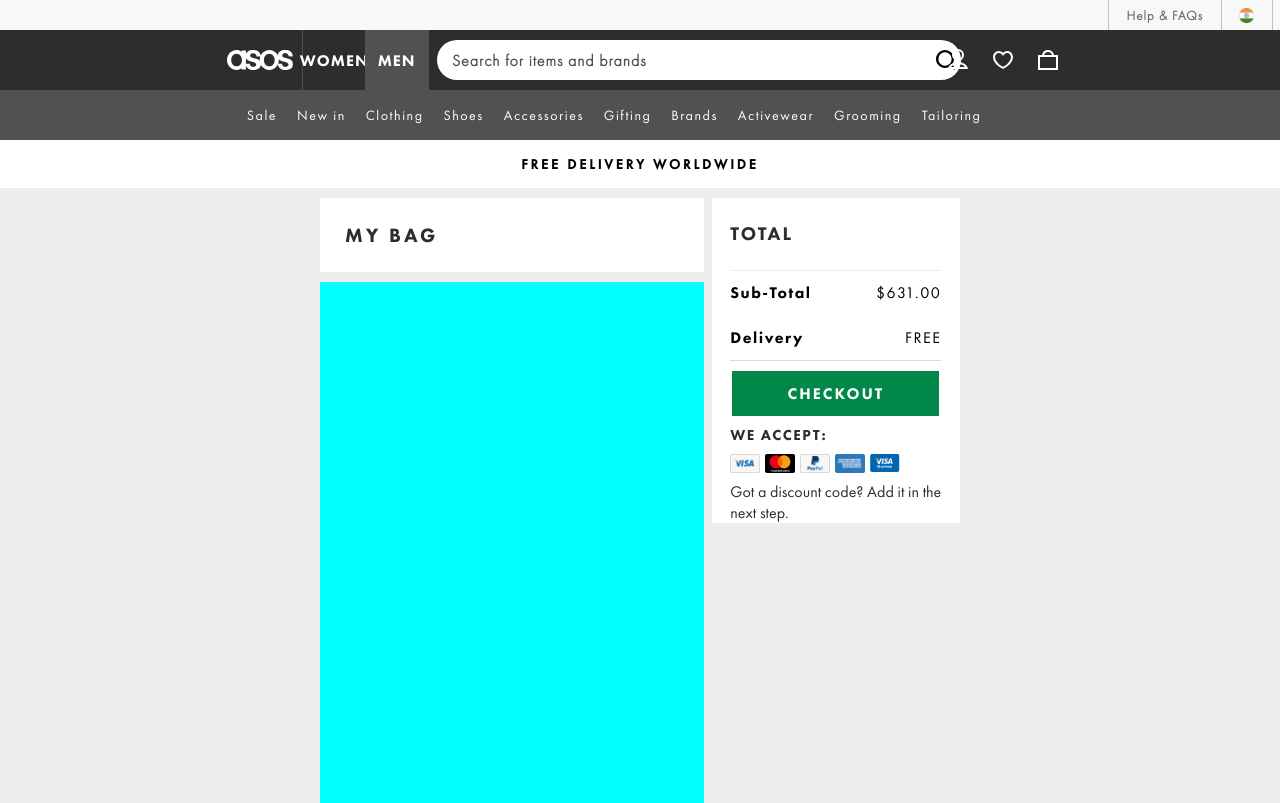
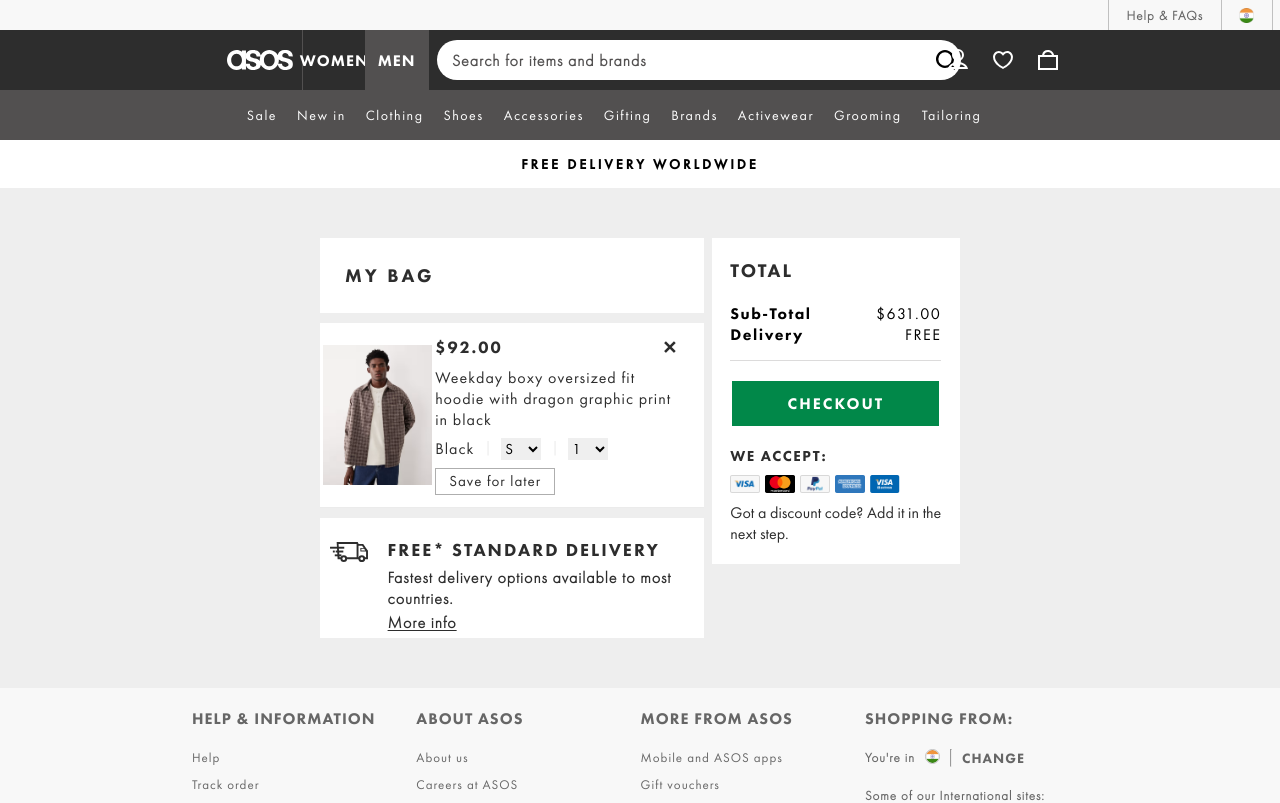
Before and after one commit to mhdnaazim/Asos, a React (Vite) app in the folder Frontend/: page /cart in a window 1280 px wide. Shown: the top 803 px of the page. Built offline with nearby package versions, Linux system fonts and the light colour scheme; a web font is replaced by a local one.

Commit message:
Cart Update

```diff
--- a/Frontend/src/App.jsx
+++ b/Frontend/src/App.jsx
@@ -8,6 +8,7 @@
 import Dashboard from './Admin/Dashboard'
 import UserEdit from "./Admin/UserEdit";
 import Cart from "./User/Components/Cart";
+import Profile from "./User/Components/Profile";
 
 const App = () => {
   return (
@@ -20,6 +21,7 @@
           <Route path="/signUp" element={<SignUp />} />
           <Route path="/login" element={<Login />} />
           <Route path="/cart" element={<Cart />} />
+          <Route path="/profile" element={<Profile />} />
 
           {/* Men  */}
           <Route path="/" element={<MenLanding />}/>
--- a/Frontend/src/User/Components/Cart.css
+++ b/Frontend/src/User/Components/Cart.css
@@ -30,19 +30,25 @@
 
 .cart {
     background-color: #EEEEEE;
-    height: 1020px;
+    height: min-content;
     width: 100%;
     display: flex;
-    align-items: center;
+    align-items: start;
     justify-content: center;
+    padding: 40px 0;
 }
 
 .cart-left {
-    height: 1000px;
+    height: min-content;
     width: 30%;
     display: flex;
     flex-direction: column;
     gap: 10px;
+}
+
+.cart-left-items {
+    height: min-content;
+    width: 100%;
 }
 
 .cart-left-top {
@@ -52,19 +58,114 @@
     display: flex;
     align-items: center;
     padding-left: 25px;
+    margin-top: 10px;
 }
 
 .cart-left-top p {
     font-family: "Futura Cyrillic Heavy";
-    font-size: 20px;
+    font-size: 19px;
     color: #2d2d2d;
     letter-spacing: 3px;
 }
 
-.cart-left-items {
-    background-color: aqua;
-    height: 800px;
+
+.cart-products {
+    background-color: #fff;
+    height: 185px;
     width: 100%;
+    display: flex;
+    border-bottom: 1px solid #2d2d2d18;
+}
+
+.cart-products-image {
+    height: 100%;
+    width: 30%;
+    display: flex;
+    align-items: center;
+    justify-content: center;
+}
+
+.cart-products-image img{
+    height: 140px;
+    width: 110px;
+    object-fit: contain;
+}
+
+.cart-products-details {
+    height: 100%;
+    width: 70%;
+    display: flex;
+    flex-direction: column;
+    align-items: start;
+    justify-content: center;
+    position: relative;
+    z-index: 7;
+    gap: 8px;
+    padding-right: 25px;
+}
+
+.cart-products-details h4{
+    width: 100%;
+    color: #2d2d2d;
+    font-family: "Futura Cyrillic Heavy";
+    font-size: 17px;
+    letter-spacing: 2px;
+    display: flex;
+    justify-content: space-between;
+}
+
+.cart-products-details h4 span{
+    font-family: "Futura Cyrillic Medium";
+    font-size: 18px;
+    cursor: pointer;
+}
+
+.cart-products-details p{
+    color: #2d2d2d;
+    font-size: 16px;
+    font-family: "Futura Cyrillic Book";
+    letter-spacing: 1px;
+}
+
+.cart-products-details h5{
+    font-family: "Futura Cyrillic Light";
+    font-size: 14px;
+    color: #2d2d2d18;
+}
+
+.cart-products-details button{
+    height: 27px;
+    width: 120px;
+    background-color: transparent;
+    color: #2d2d2d;
+    border: 1px solid #2d2d2d62;
+    outline: none;
+    font-family: "Futura Cyrillic Book";
+    font-size: 15px;
+    letter-spacing: 1px;
+    cursor: pointer;
+    position: relative;
+    z-index: 6;
+}
+
+.cart-products-details button:hover{
+    background-color: #2d2d2d;
+    color: #fff;
+}
+
+.cart-product-spec{
+    display: flex;
+    gap: 10px;
+}
+
+.cart-product-spec select{
+    height: 22px;
+    width: 40px;
+    font-family: "Futura Cyrillic Book";
+    font-size: 15px;
+    border: none;
+    outline: none;
+    cursor: pointer;
 }
 
 .cart-left-bottom {
@@ -72,6 +173,7 @@
     height: 120px;
     width: 100%;
     display: flex;
+    margin-bottom: 10px;
 }
 
 .cart-left-bottom-icon {
@@ -124,23 +226,29 @@
 }
 
 .cart-right {
-    height: 100%;
     width: 20%;
     display: flex;
-    flex-direction: column;
+    justify-content: flex-end;
     align-items: end;
-    justify-content: start;
-    padding-top: 10px;
+    position: sticky;
+    top: 10px;
+    position: relative;
+    z-index: 7;
 }
 
 .checkout-box {
     background-color: #fff;
-    height: 325px;
+    height: 320px;
     width: 97%;
+    height: auto;
+    padding-bottom: 20px;
     display: flex;
     flex-direction: column;
     align-items: center;
-    justify-content: center;
+    gap: 20px;
+    padding-top: 20px;
+    position: relative;
+    z-index: 8;
 }
 
 .checkout-box-head {
@@ -155,12 +263,12 @@
 }
 
 .sub-total {
-    height: 28%;
+    height: 20%;
     width: 85%;
     display: flex;
     flex-direction: column;
-    border-top: 1px solid #bebcbc4b;
     border-bottom: 1px solid #bebcbc8a;
+    padding-bottom: 15px;
 }
 
 .sub-total-section {
--- a/Frontend/src/User/Components/Cart.jsx
+++ b/Frontend/src/User/Components/Cart.jsx
@@ -9,7 +9,7 @@
 import pay3 from '../../assets/paypal.png';
 import pay4 from '../../assets/amex.png';
 import pay5 from '../../assets/visa-electron.png';
-import sample from '../../assets/mb2.jpg';
+import sample from '../../assets/cl6.avif';
 
 const Cart = () => {
     const navigate = useNavigate();
@@ -28,6 +28,9 @@
         { name: "Uniqlo ultra light padded jacket", image: sample, price: "89.00", color: "Olive", size: "XL", quantity: "1" }
     ];
 
+    const sizes = ["S", "M", "L", "XL"];
+    const quantities = Array.from({ length: 10 }, (_, i) => i + 1);
+
 
     return (
         <>
@@ -37,7 +40,33 @@
                     <div className="cart-left-top">
                         <p>MY BAG</p>
                     </div>
-                    <div className="cart-left-items"></div>
+                    <div className="cart-left-items">
+                        <div className="cart-products">
+                            <div className="cart-products-image">
+                                <img src={sample} alt="" />
+                            </div>
+                            <div className="cart-products-details">
+                                <h4>$92.00 <span>✕</span></h4>
+                                <p>Weekday boxy oversized fit hoodie with dragon graphic print in black</p>
+                                <div className="cart-product-spec">
+                                    <p>Black</p>
+                                    <h5>|</h5>
+                                    <select name="size">
+                                        {sizes.map(size => (
+                                            <option key={size} value={size}>{size}</option>
+                                        ))}
+                                    </select>
+                                        <h5>|</h5>
+                                    <select name="quantity">
+                                        {quantities.map(q => (
+                                            <option key={q} value={q}>{q}</option>
+                                        ))}
+                                    </select>
+                                </div>
+                                <button>Save for later</button>
+                            </div>
+                        </div>
+                    </div>
                     <div className="cart-left-bottom">
                         <div className="cart-left-bottom-icon">
                             <img src={delivery} />
--- /dev/null
+++ b/Frontend/src/User/Components/Profile.css
@@ -0,0 +1,35 @@
+@font-face {
+    font-family: "Futura Cyrillic Heavy";
+    src: url("/Font/FuturaCyrillicHeavy.ttf") format("truetype");
+    font-style: normal;
+}
+
+@font-face {
+    font-family: "Futura Cyrillic Medium";
+    src: url("/Font/FuturaCyrillicMedium.ttf") format("truetype");
+    font-style: normal;
+}
+
+@font-face {
+    font-family: "Futura Cyrillic Light";
+    src: url("/Font/FuturaCyrillicLight.ttf") format("truetype");
+    font-style: normal;
+}
+
+@font-face {
+    font-family: "Futura Cyrillic Book";
+    src: url("/Font/FuturaCyrillicBook.ttf") format("truetype");
+    font-style: normal;
+}
+
+* {
+    margin: 0;
+    padding: 0;
+    box-sizing: border-box;
+}
+
+.profile{
+    background-color: green;
+    height: 700px;
+    width: 100%;
+}
--- /dev/null
+++ b/Frontend/src/User/Components/Profile.jsx
@@ -0,0 +1,14 @@
+import React from 'react';
+import './Profile.css';
+
+const Profile = () => {
+  return (
+    <>
+      <div className="profile">
+
+      </div>
+    </>
+  )
+}
+
+export default Profile;
--- a/Frontend/src/User/Men/Nav.css
+++ b/Frontend/src/User/Men/Nav.css
@@ -37,7 +37,6 @@
     align-items: center;
     justify-content: center;
     padding-left: 1100px;
-    z-index: 30;
 }
 
 .miniNav-contents {
@@ -262,12 +261,10 @@
     color: #525050;
 }
 
-
 /* Category Tiles  */
-
 .sale-tile {
     position: absolute;
-    z-index: 3;
+    z-index: 9999;
     height: 400px;
     width: 100%;
     display: flex;
@@ -278,7 +275,7 @@
 .sale-tile-container {
     background-color: #fff;
     position: absolute;
-    z-index: 4;
+    z-index: 10000;
     height: 100%;
     width: 63%;
     display: none;
@@ -405,7 +402,6 @@
     padding: 20px 15px;
 }
 
-
 .drp-section {
     height: min-content;
     width: 100%;
--- a/Frontend/src/User/Women/WomenNav.jsx
+++ b/Frontend/src/User/Women/WomenNav.jsx
@@ -93,7 +93,7 @@
                                     <div className="profile-dropdown-btm">
                                         <div className="drp-section">
                                             <img src={myProfile} />
-                                            <p>My Account</p>
+                                            <p onClick={() => navigate("/profile")}>My Account</p>
                                         </div>
                                         <div className="drp-section">
                                             <img src={myOrders} />
@@ -105,6 +105,9 @@
                         </div>
                         <img src={fav} />
                         <img src={cart} />
+                        <div className="cart-qty">
+                            <p onClick={() => navigate("/cart")}>10</p>
+                        </div>
                     </div>
                 </div>
             </div>
```
Also changed, not shown: Frontend/src/User/Men/Nav.jsx (+8 -6 lines).
